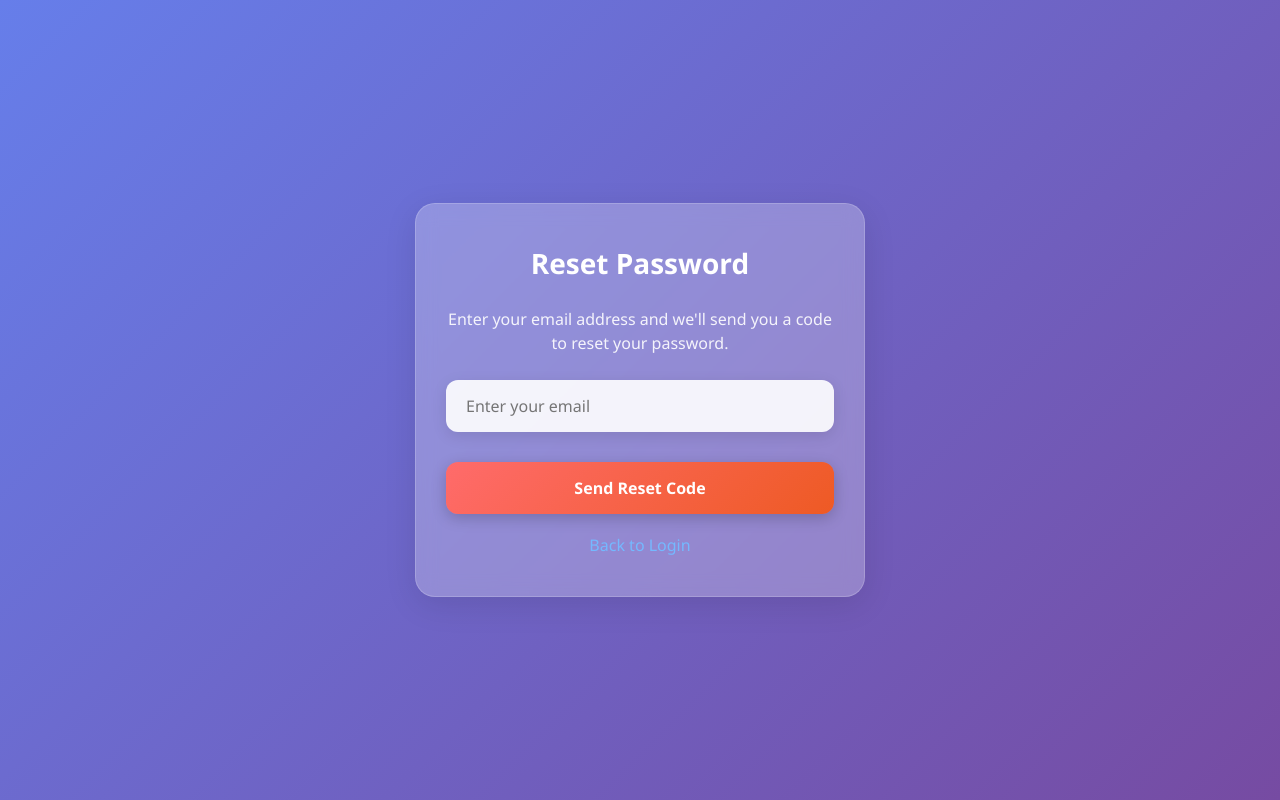
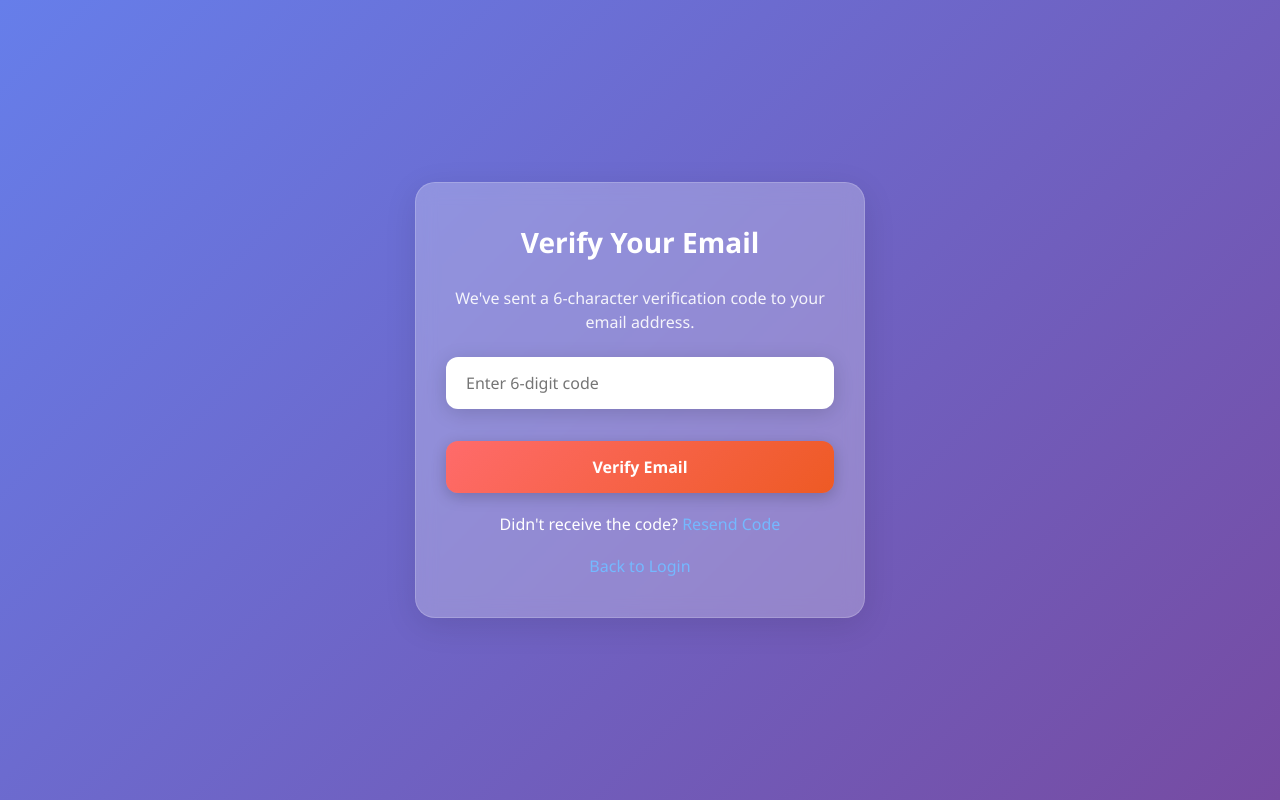
Before and after one commit to jfunkeye/verification, a plain HTML site: page frontend/verify.html in a window 1280 px wide. Drawn offline with Linux system fonts and the light colour scheme.

Commit message:
Update verify.html

```diff
--- a/frontend/verify.html
+++ b/frontend/verify.html
@@ -3,21 +3,27 @@
 <head>
     <meta charset="UTF-8">
     <meta name="viewport" content="width=device-width, initial-scale=1.0">
-    <title>Forgot Password - Auth System</title>
+    <title>Verify Email - Auth System</title>
     <link rel="stylesheet" href="style.css">
 </head>
 <body>
     <div class="auth-container">
-        <h2>Reset Password</h2>
-        <p class="info-text">Enter your email address and we'll send you a code to reset your password.</p>
+        <h2>Verify Your Email</h2>
+        <p class="info-text">We've sent a 6-character verification code to your email address.</p>
 
-        <form id="forgotForm">
+        <form id="verifyForm">
             <div class="form-group">
-                <input type="email" id="forgotEmail" placeholder="Enter your email" required>
+                <input type="text" id="verifyCode" placeholder="Enter 6-digit code" maxlength="6" required
+                       pattern="[A-Z0-9]{6}" title="Please enter exactly 6 alphanumeric characters">
             </div>
 
-            <button type="submit" class="btn">Send Reset Code</button>
+            <button type="submit" class="btn">Verify Email</button>
         </form>
+
+        <p class="auth-link">
+            Didn't receive the code?
+            <a href="#" id="resendCode">Resend Code</a>
+        </p>
 
         <p class="auth-link"><a href="login.html">Back to Login</a></p>
     </div>
```
